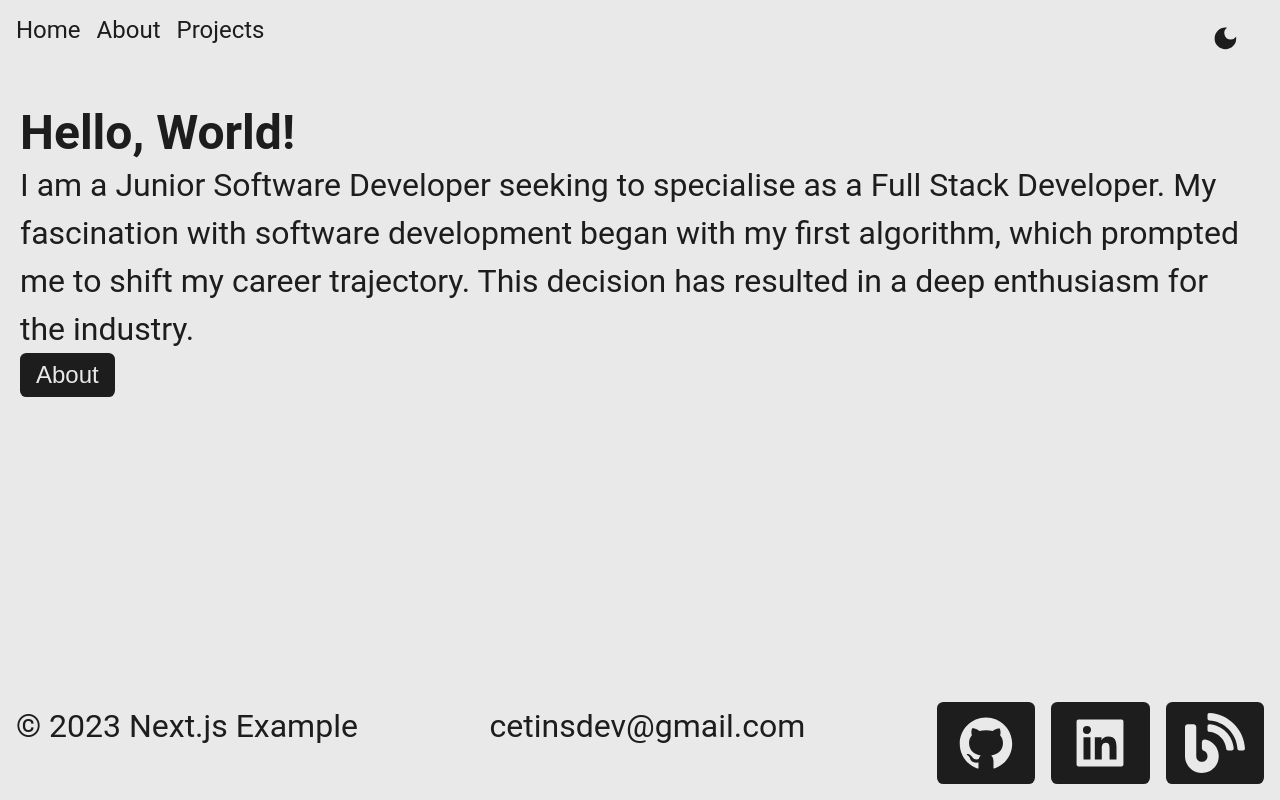
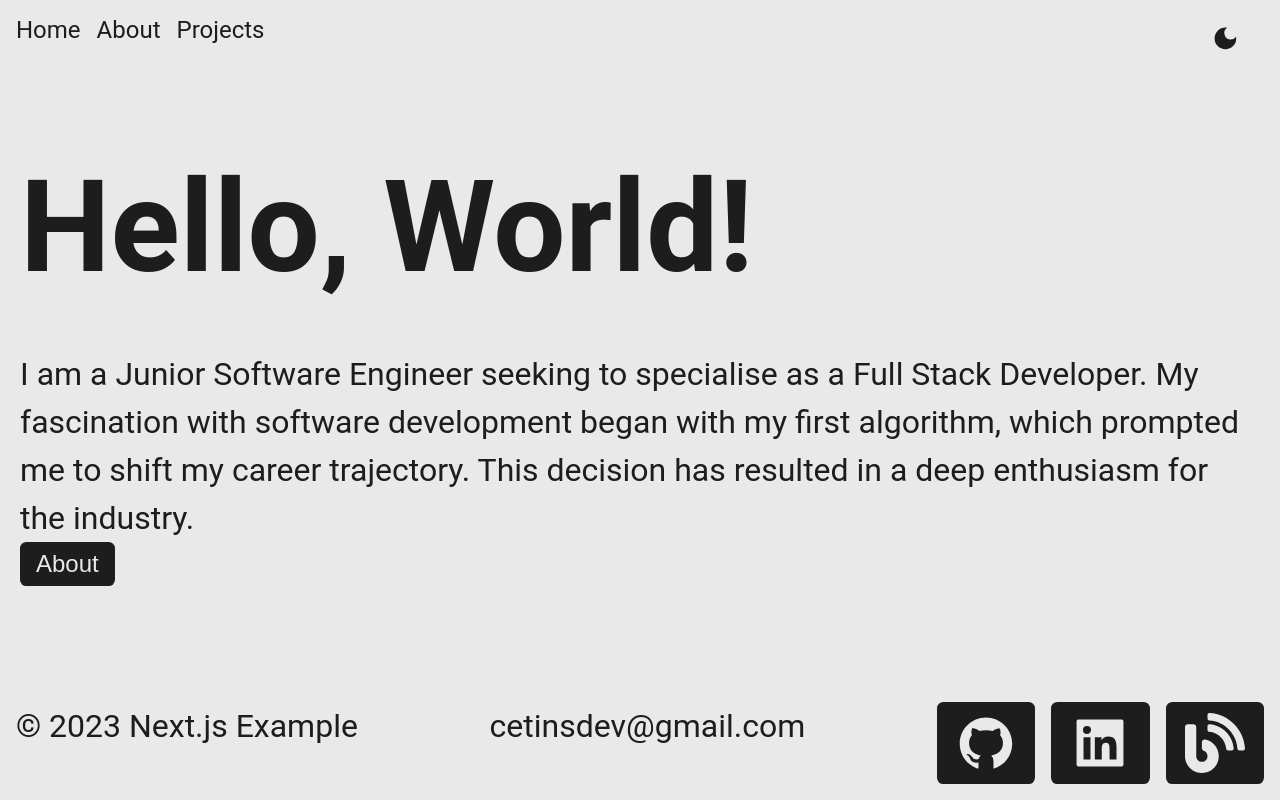
Before and after one commit to Cetins/web_cetin, a Next.js app: page / in a window 1280 px wide. Built offline with nearby package versions, Linux system fonts and the light colour scheme.

Commit message:
editorial fix

```diff
--- a/pages/about.js
+++ b/pages/about.js
@@ -5,7 +5,7 @@ const About = () => {
     <main>
       <h1>About me</h1>
       <article>
-        <p>Hi there! My name is Sezen Cetin, and I'm a software engineer and web developer based in Glasgow. But my journey to get here has been anything but straightforward.</p>
+        <p>Hi there! My name is Sezen Cetin, and I'm a software engineer based in Glasgow. But my journey to get here has been anything but straightforward.</p>
         <br/>
         <p>After completing my Bachelor's degree in Modern Greek Literature, I found myself working in the wholesale gold and silver jewelry industry as an international sales representative. However, despite being good at my job, I found that the industry was male-dominated, and I wasn't getting the appreciation I deserved. So I decided to make a change.</p>
         <br/>
--- a/pages/index.js
+++ b/pages/index.js
@@ -3,9 +3,9 @@ import styles from '../styles/Home.module.css';
 
 const Home = () => {
   return (
-    <article>
-      <h1>Hello, World!</h1>
-      <p>I am a Junior Software Developer seeking to specialise as a Full Stack Developer. My fascination with software development began with my first algorithm, which prompted me to shift my career trajectory. This decision has resulted in a deep enthusiasm for the industry.</p>
+    <article className={styles.hero_container}>
+      <h1 className={styles.hero_title}>Hello, World!</h1>
+      <p>I am a Junior Software Engineer seeking to specialise as a Full Stack Developer. My fascination with software development began with my first algorithm, which prompted me to shift my career trajectory. This decision has resulted in a deep enthusiasm for the industry.</p>
       <button><a href="/about">About</a></button>
     </article>
   );
```
